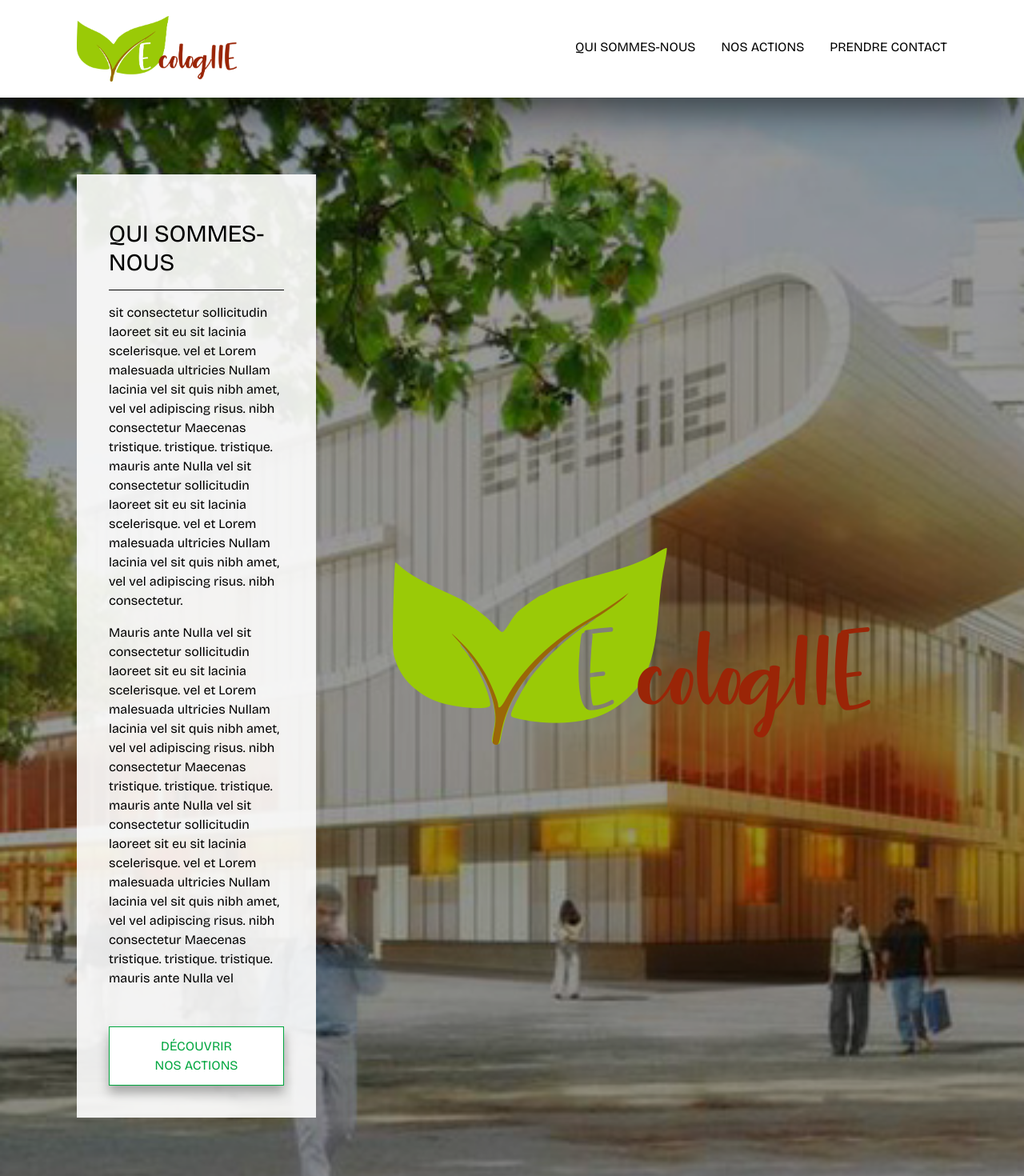
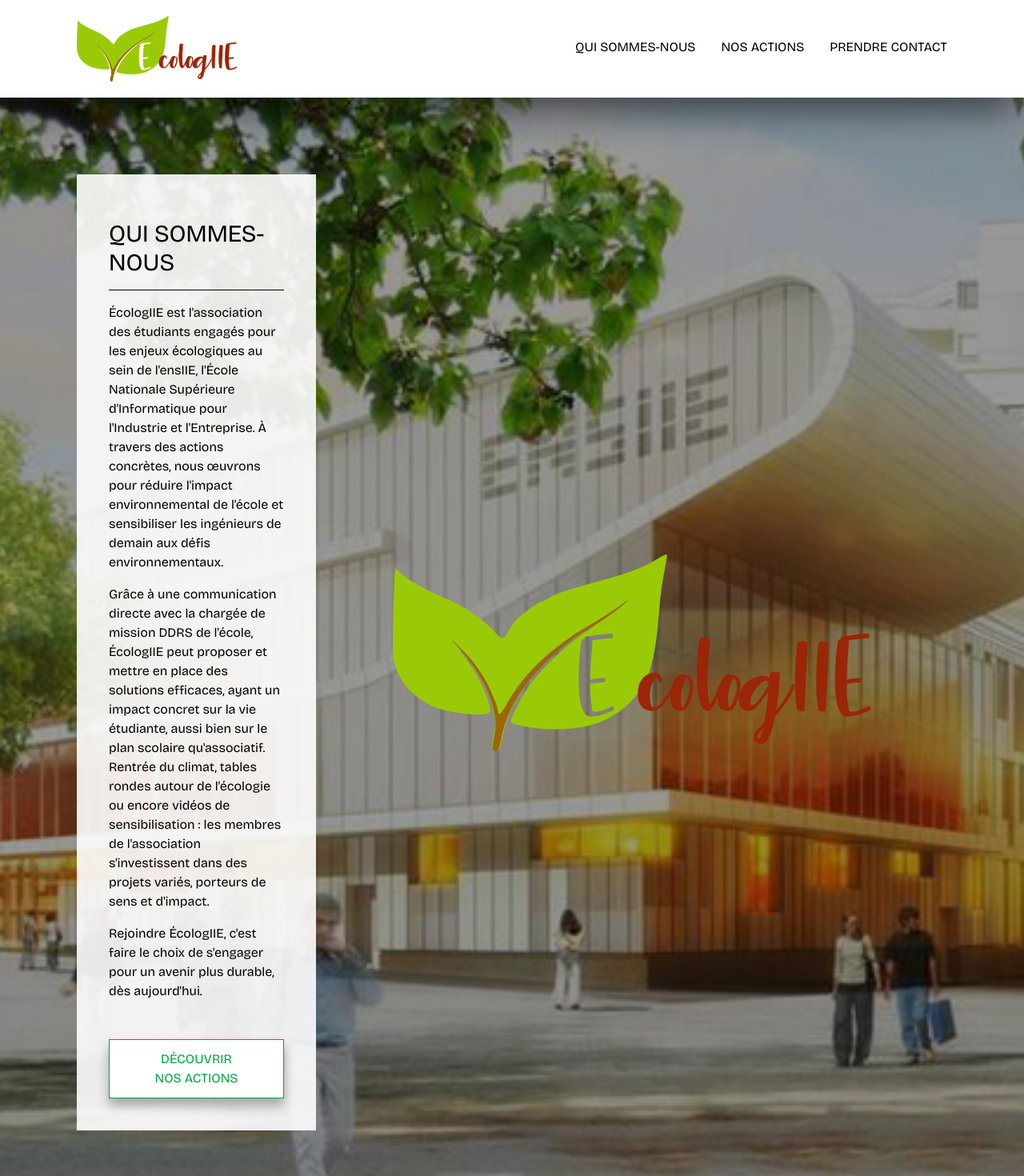
Before and after one commit to AristideExe/site-web-ecologiie, a React (Vite) app: page /#/ in a window 1280 px wide. Shown: the top 1470 px of the page at 80% size. Built offline with nearby package versions, Linux system fonts and the light colour scheme.

Commit message:
refactor: put presentation in its own component

```diff
--- a/src/components/Home/Home.jsx
+++ b/src/components/Home/Home.jsx
@@ -1,32 +1,11 @@
 import Contact from "../Contact/Contact.jsx";
-import ensIIEImage from "../../assets/images/ensIIE.jpg";
-import LogoEcologIIE from "../../assets/images/LogoEcologIIE.png";
 import Trees from "../../assets/images/Trees.jpg";
-import {Link} from "react-router";
-import GreenButton from "../GreenButton/GreenButton.jsx";
 import Projects from "../Projects/Projects.jsx";
-import {HashLink} from "react-router-hash-link";
+import Presentation from "../Presentation/Presentation.jsx";
 
 const Home = () => (
     <>
-        <div id="qui-sommes-nous" className="relative bg-cover bg-center p-4 md:p-24" style={{ backgroundImage: `url(${ensIIEImage})` }}>
-            <div className="absolute inset-0 bg-black/40"></div>
-            <div className="flex">
-                <div className="z-10 bg-white/90  p-10 flex-1/2 flex flex-col gap-4">
-                    <h1 className="uppercase font-extrabold text-3xl border-b border-black py-4">Qui sommes-nous</h1>
-                    <p>sit consectetur sollicitudin laoreet sit eu sit lacinia scelerisque. vel et Lorem malesuada ultricies Nullam lacinia vel sit quis nibh amet, vel vel adipiscing risus. nibh consectetur Maecenas tristique. tristique. tristique. mauris ante Nulla vel sit consectetur sollicitudin laoreet sit eu sit lacinia scelerisque. vel et Lorem malesuada ultricies Nullam lacinia vel sit quis nibh amet, vel vel adipiscing risus. nibh consectetur.</p>
-                    <p>Mauris ante Nulla vel sit consectetur sollicitudin laoreet sit eu sit lacinia scelerisque. vel et Lorem malesuada ultricies Nullam lacinia vel sit quis nibh amet, vel vel adipiscing risus. nibh consectetur Maecenas tristique. tristique. tristique. mauris ante Nulla vel sit consectetur sollicitudin laoreet sit eu sit lacinia scelerisque. vel et Lorem malesuada ultricies Nullam lacinia vel sit quis nibh amet, vel vel adipiscing risus. nibh consectetur Maecenas tristique. tristique. tristique. mauris ante Nulla vel </p>
-                    <div className="flex justify-center md:justify-end md:pt-8">
-                        <HashLink to="#nos-actions">
-                            <GreenButton>
-                                <span className="uppercase">Découvrir nos actions</span>
-                            </GreenButton>
-                        </HashLink>
-                    </div>
-                </div>
-                <img src={LogoEcologIIE} alt="Logo EcologIIE" className="flex-1/2 p-24 z-10 hidden md:block object-contain"/>
-            </div>
-        </div>
+        <Presentation />
 
         <Projects id="nos-actions"/>
 
--- /dev/null
+++ b/src/components/Presentation/Presentation.jsx
@@ -0,0 +1,29 @@
+import {HashLink} from "react-router-hash-link";
+import GreenButton from "../GreenButton/GreenButton.jsx";
+import ensIIEImage from "../../assets/images/ensIIE.jpg";
+import LogoEcologIIE from "../../assets/images/LogoEcologIIE.png";
+
+const Presentation = () => (
+    <div id="qui-sommes-nous" className="relative bg-cover bg-center p-4 md:p-24" style={{ backgroundImage: `url(${ensIIEImage})` }}>
+        <div className="absolute inset-0 bg-black/40"></div>
+        <div className="flex">
+            <div className="z-10 bg-white/90  p-10 flex-1/2 flex flex-col gap-4">
+                <h1 className="uppercase font-extrabold text-3xl border-b border-black py-4">Qui sommes-nous</h1>
+                <p>ÉcologIIE est l'association des étudiants engagés pour les enjeux écologiques au sein de l'ensIIE, l'École Nationale Supérieure d'Informatique pour l'Industrie et l'Entreprise. À travers des actions concrètes, nous œuvrons pour réduire l'impact environnemental de l'école et sensibiliser les ingénieurs de demain aux défis environnementaux.</p>
+                <p>Grâce à une communication directe avec la chargée de mission DDRS de l'école, ÉcologIIE peut proposer et mettre en place des solutions efficaces, ayant un impact concret sur la vie étudiante, aussi bien sur le plan scolaire qu'associatif. Rentrée du climat, tables rondes autour de l'écologie ou encore vidéos de sensibilisation : les membres de l'association s'investissent dans des projets variés, porteurs de sens et d'impact.</p>
+                <p>Rejoindre ÉcologIIE, c'est faire le choix de s'engager pour un avenir plus durable, dès aujourd'hui.</p>
+                <div className="flex justify-center md:justify-end md:pt-8">
+                    <HashLink to="#nos-actions">
+                        <GreenButton>
+                            <span className="uppercase">Découvrir nos actions</span>
+                        </GreenButton>
+                    </HashLink>
+                </div>
+            </div>
+            <img src={LogoEcologIIE} alt="Logo EcologIIE" className="flex-1/2 p-24 z-10 hidden md:block object-contain"/>
+        </div>
+    </div>
+);
+
+Presentation.propTypes = {};
+export default Presentation;
```
